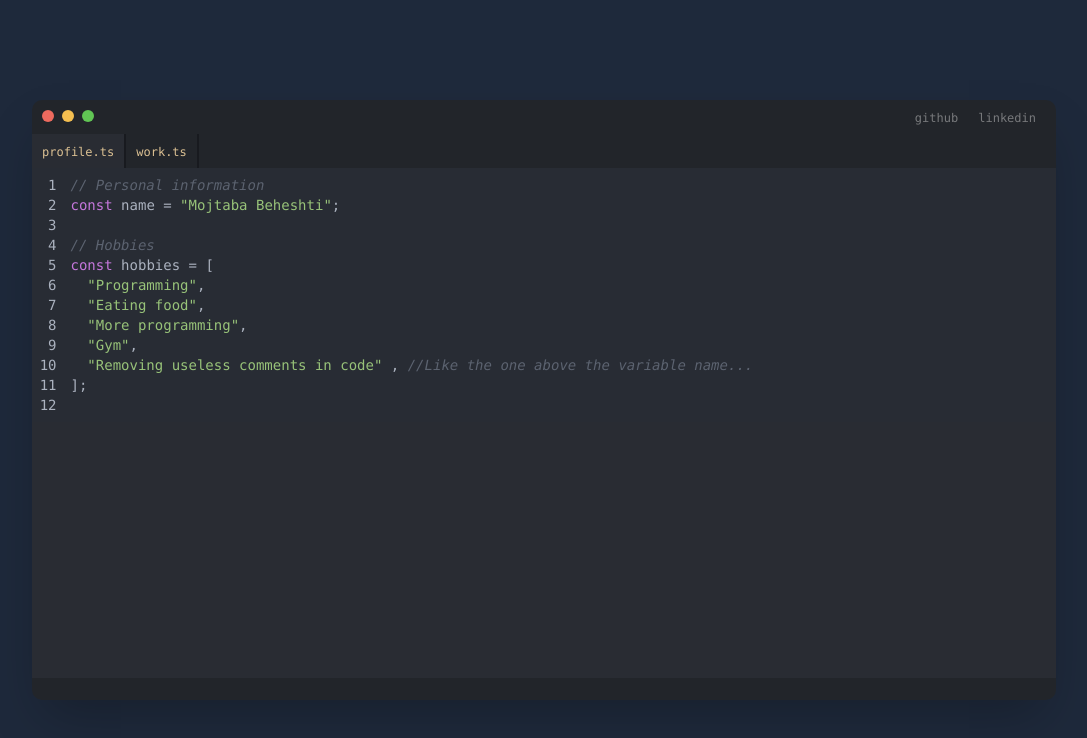
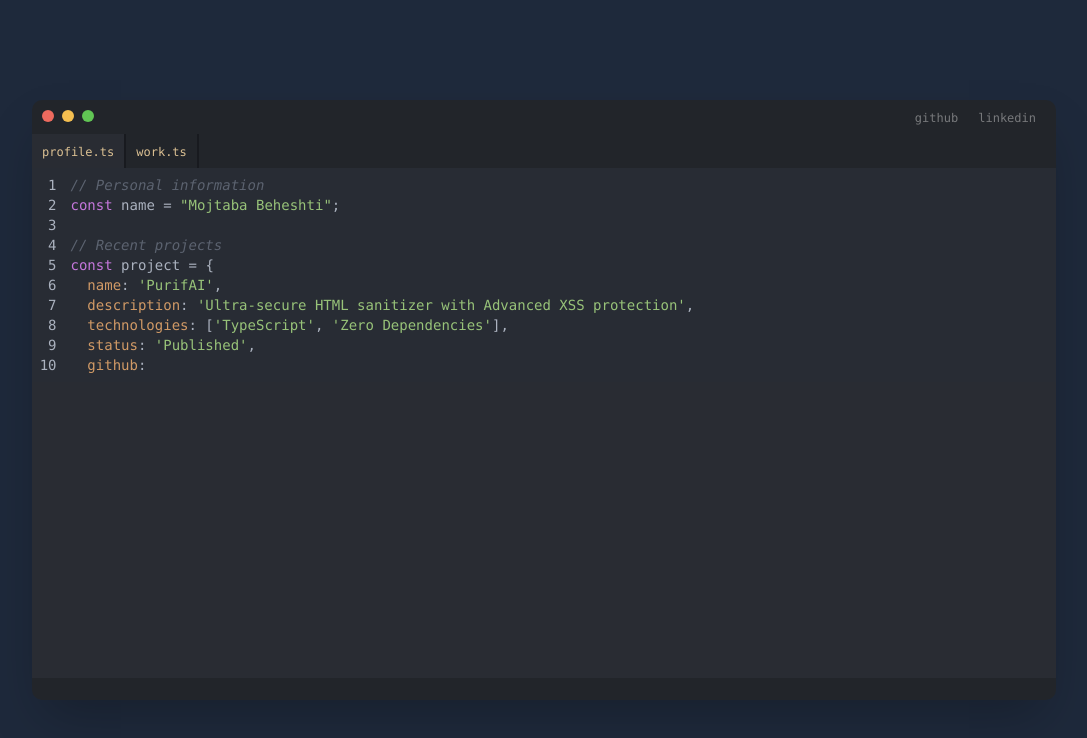
Before and after one commit to moji2002/personal-website-2, a Next.js app: page / in a window 1280 px wide. Shown: the top 738 px of the page, without its empty margins (96-1183 px from the left). Built offline with nearby package versions, Linux system fonts and the light colour scheme.

Commit message:
refactor: update personal information with recent projects, skills, tech stack, and contact details

```diff
--- a/app/page.tsx
+++ b/app/page.tsx
@@ -7,14 +7,39 @@ import useTyping from "@/hooks/useTyping";
 const codeStr = `// Personal information
 const name = "Mojtaba Beheshti";
 
-// Hobbies
-const hobbies = [
-  "Programming",
-  "Eating food",
-  "More programming",
-  "Gym",
-  "Removing useless comments in code" , //Like the one above the variable name...
-];
+// Recent projects
+const project = {
+  name: 'PurifAI',
+  description: 'Ultra-secure HTML sanitizer with Advanced XSS protection',
+  technologies: ['TypeScript', 'Zero Dependencies'],
+  status: 'Published',
+  github: 'https://github.com/moji2002/purifai',
+  npm: 'https://www.npmjs.com/package/purifai'
+};
+
+// Skills
+const skill = {
+  frontend: ['React', 'Next.js', 'Tailwind CSS'],
+  backend: ['Node.js', 'Express', 'Hono', 'API Design'],
+  tools: ['Git', 'Jest', 'Vercel']
+};
+
+// Tech stack
+const techs_and_stack = {
+  languages: ['TypeScript', 'JavaScript'],
+  frameworks: ['React', 'Next.js', 'Express', 'Hono'],
+  libraries: ['Tailwind CSS', 'Shadcn-UI', 'Framer Motion', 'React Query'],
+  databases: ['MongoDB', 'PostgreSQL', 'Redis'],
+  cloud: ['Vercel', 'AWS'],
+  tools: ['Git', 'Docker', 'Figma', 'Postman']
+};
+
+// Contact
+const contact = {
+  email: 'moji2002@gmail.com',
+  github: 'https://github.com/moji2002',
+  linkedin: 'https://linkedin.com/in/mojtaba-beheshti',
+};
 `;
 export default function HomePage() {
   const { code } = useTyping(codeStr);
```
